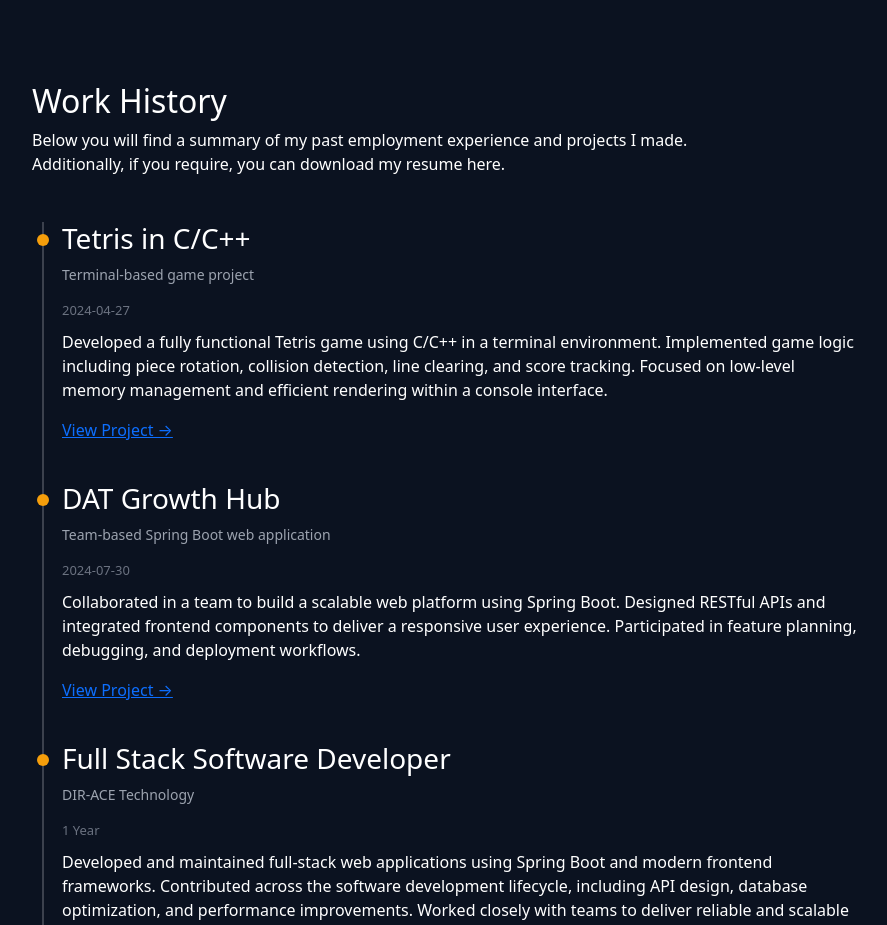
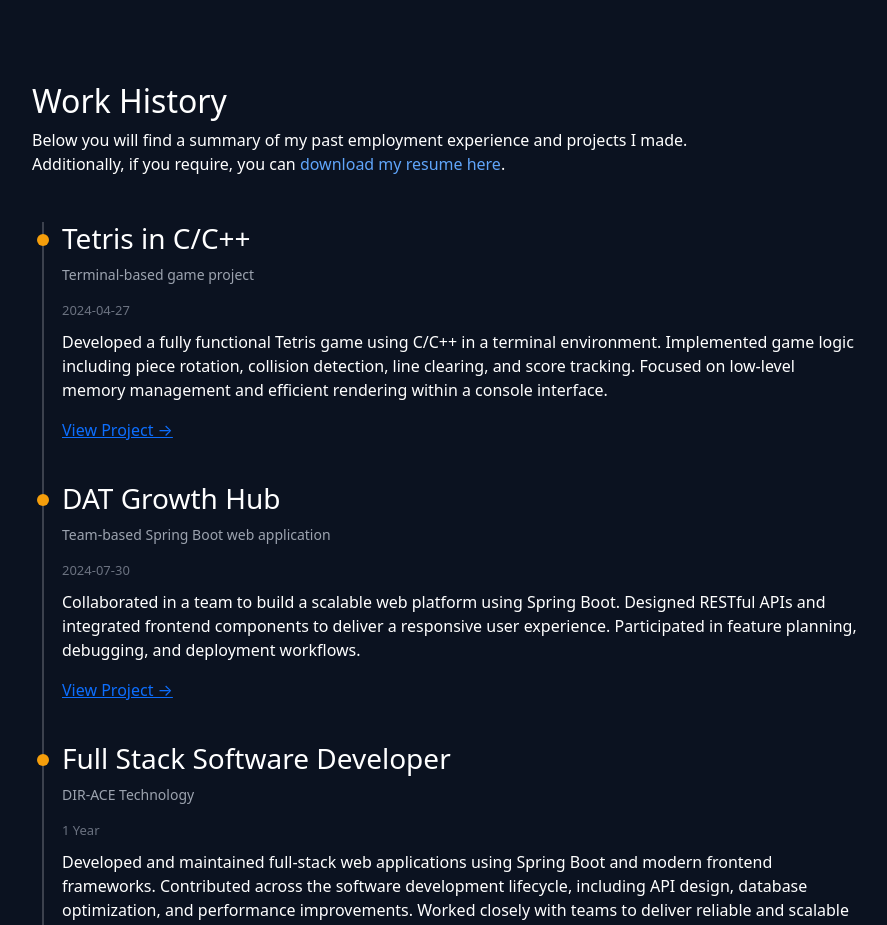
Before and after one commit to KashouMMT/my-portfolio, a React (Vite) app: page / in a window 1280 px wide. Shown: the part 2000-2925 px from the top of the page, without its empty margins (0-887 px from the left). Built offline with nearby package versions, Linux system fonts and the light colour scheme.

Commit message:
CV form .pdf

```diff
--- a/src/assets/css/portfolio-history.css
+++ b/src/assets/css/portfolio-history.css
@@ -51,3 +51,15 @@ ul {
 	padding-left: 18px;
 	color: #d1d5db;
 }
+
+.resume-link {
+	color: #60a5fa;
+	text-decoration: none;
+	font-weight: 500;
+	transition: 0.2s;
+}
+
+.resume-link:hover {
+	text-decoration: underline;
+	color: #93c5fd;
+}
--- a/src/components/layout_2_components/History.tsx
+++ b/src/components/layout_2_components/History.tsx
@@ -1,5 +1,5 @@
 import "../../assets/css/portfolio-history.css";
-import "../../assets/css/portfolio.css"
+import "../../assets/css/portfolio.css";
 
 export default function History() {
 	const jobs = [
@@ -54,7 +54,14 @@ Focused on clean architecture, maintainability, and real-world usability.`,
 			<p>
 				Below you will find a summary of my past employment experience
 				and projects I made. <br />
-				Additionally, if you require, you can download my resume here.
+				Additionally, if you require, you can{" "}
+				<a
+					href="/my-portfolio/full-stack-software-developer.pdf"
+					className="resume-link"
+				>
+					download my resume here
+				</a>
+				.
 			</p>
 			<div className="timeline">
 				{jobs.map((job, i) => (
```
Also changed, not shown: 1 other file (tests, documents, lock files or other folders).
